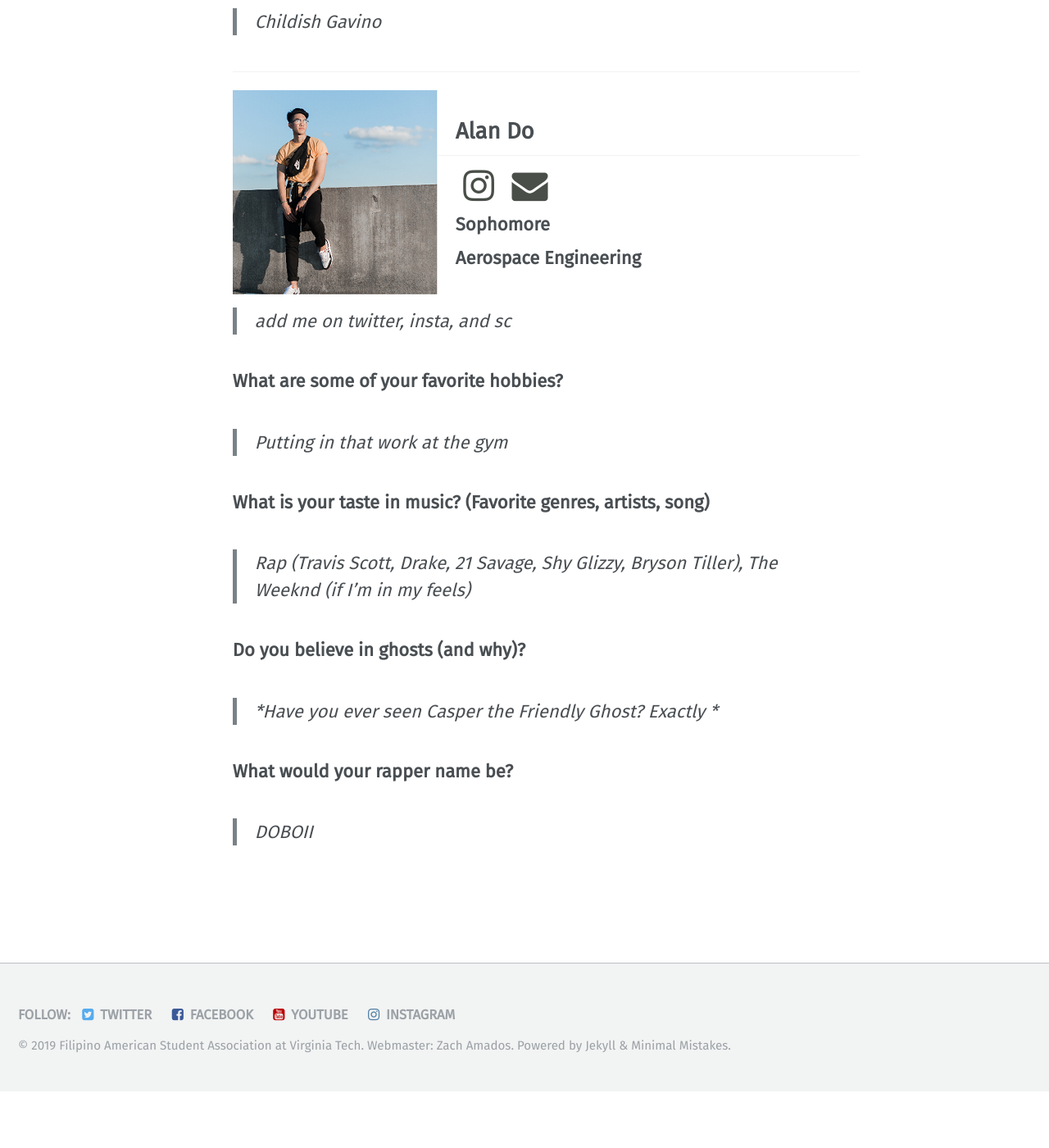
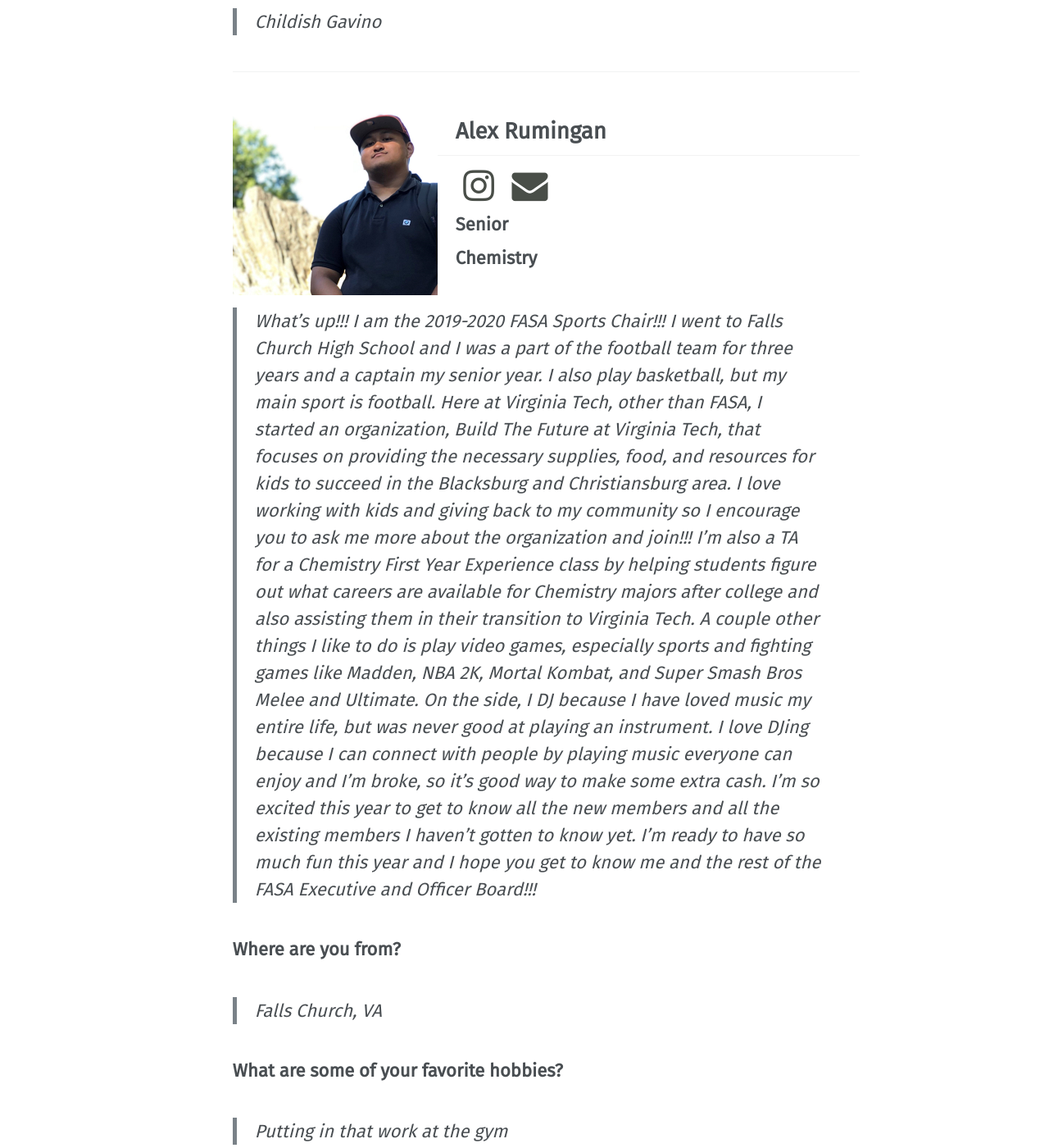
Before and after one commit to vtfasa/vtfasa.github.io, a Jekyll site: the page built from _pages/officers/sports.md, in a window 1280 px wide and 1400 px high, scrolled down 1237 px. Shown: the whole window at 82% size. Built offline with Jekyll 4.4.1, drawn with Linux system fonts in a browser that asks for light colours; some web fonts are replaced; before the commit the page ends 2568 px from its top, so only the background shows below that.

Commit message:
updatesports

```diff
--- a/_pages/officers/sports.md
+++ b/_pages/officers/sports.md
@@ -44,14 +44,17 @@ permalink: /officers/sports/
 
 ---
 
-![image-left]({{ "/assets/images/officers/small/alan.png" | absolute_url }}){: .align-left}
-## Alan Do
+![image-left]({{ "/assets/images/officers/small/alexr.png" | absolute_url }}){: .align-left}
+## Alex Rumingan
 <p style="margin-bottom: 0.45em; padding: 0"><a href="https://www.instagram.com/lexionboard/" style="margin: 0; padding: 0"><i class="fa fa-2x fa-fw fa-instagram" style="color: #494e48"></i></a>
-<a href="mailto:pmg416@vt.edu" style="margin: 0; padding: 0"><i class="fa fa-2x fa-fw fa-envelope" style="color: #494e48"></i></a></p>
-<h3 style="margin-top: 0">Sophomore</h3>
-**Aerospace Engineering**
+<a href="mailto:rumi33@vt.edu" style="margin: 0; padding: 0"><i class="fa fa-2x fa-fw fa-envelope" style="color: #494e48"></i></a></p>
+<h3 style="margin-top: 0">Senior</h3>
+**Chemistry**
 
-> add me on twitter, insta, and sc
+> What’s up!!! I am the 2019-2020 FASA Sports Chair!!! I went to Falls Church High School and I was a part of the football team for three years and a captain my senior year. I also play basketball, but my main sport is football. Here at Virginia Tech, other than FASA, I started an organization, Build The Future at Virginia Tech, that focuses on providing the necessary supplies, food, and resources for kids to succeed in the Blacksburg and Christiansburg area. I love working with kids and giving back to my community so I encourage you to ask me more about the organization and join!!! I’m also a TA for a Chemistry First Year Experience class by helping students figure out what careers are available for Chemistry majors after college and also assisting them in their transition to Virginia Tech. A couple other things I like to do is play video games, especially sports and fighting games like Madden, NBA 2K, Mortal Kombat, and Super Smash Bros Melee and Ultimate. On the side, I DJ because I have loved music my entire life, but was never good at playing an instrument. I love DJing because I can connect with people by playing music everyone can enjoy and I’m broke, so it’s good way to make some extra cash. I’m so excited this year to get to know all the new members and all the existing members I haven’t gotten to know yet. I’m ready to have so much fun this year and I hope you get to know me and the rest of the FASA Executive and Officer Board!!!
+
+### **Where are you from?**
+> *Falls Church, VA*
 
 ### **What are some of your favorite hobbies?**
 
```
Also changed, not shown: _pages/officers.md (+2 -2 lines), assets/images/officers/alexr.png (added), assets/images/officers/small/alexr.png (added).
